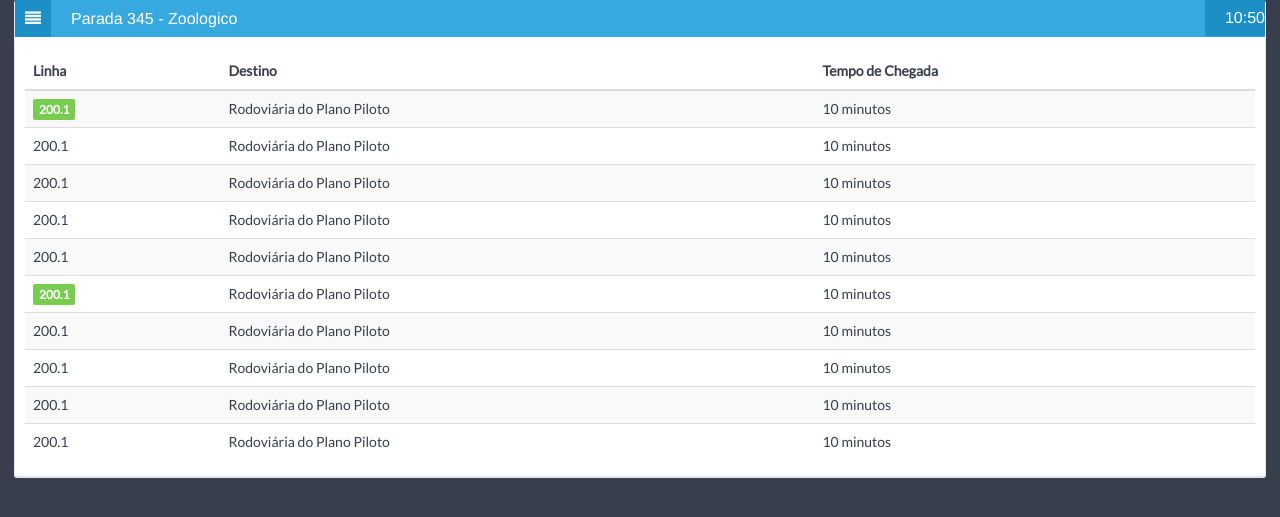
After one commit to carlosasouza/s2itp, a PHP site: page /public_html/informativo.html in a window 1280 px wide. The commit adds this page. Shown: the top 517 px of the page. Run offline with PHP 8.4, Linux system fonts and the light colour scheme.

Commit message:
inserção do modelo inicial do panel informativo

```diff
--- a/public_html/index.php
+++ b/public_html/index.php
@@ -355,7 +355,7 @@ google.maps.event.addDomListener(window, 'load', initialize);
       <div id="load_linhas">
         <label>Linhas:</label>
         <select name="linha" id="linha">
-          <option value="">...:::Selecione a linha:::...</option>
+          <option value="">...::Selecione a linha:::...</option>
         </select>
       </div>
 
--- /dev/null
+++ b/public_html/informativo.html
@@ -0,0 +1,136 @@
+<!DOCTYPE html>
+<html lang="en">
+<head>
+
+	<!-- start: Meta -->
+	<meta charset="utf-8">
+	<title>SimpliQ - Flat & Responsive Bootstrap Admin Template</title>
+	<meta name="description" content="SimpliQ - Flat & Responsive Bootstrap Admin Template.">
+	<meta name="author" content="Łukasz Holeczek">
+	<meta name="keyword" content="SimpliQ, Dashboard, Bootstrap, Admin, Template, Theme, Responsive, Fluid, Retina">
+	<!-- end: Meta -->
+
+	<!-- start: Mobile Specific -->
+	<meta name="viewport" content="width=device-width, initial-scale=1">
+	<!-- end: Mobile Specific -->
+
+	<!-- start: CSS -->
+	<link href="assets/css/bootstrap.min.css" rel="stylesheet">
+	<link href="assets/css/style.min.css" rel="stylesheet">
+	<link href="assets/css/retina.min.css" rel="stylesheet">
+	<!-- end: CSS -->
+
+
+	<!-- The HTML5 shim, for IE6-8 support of HTML5 elements -->
+	<!--[if lt IE 9]>
+
+		<script src="http://html5shim.googlecode.com/svn/trunk/html5.js"></script>
+		<script src="assets/js/respond.min.js"></script>
+		<script src="assets/css/ie6-8.css"></script>
+
+	<![endif]-->
+
+	<!-- start: Favicon and Touch Icons -->
+	<link rel="apple-touch-icon-precomposed" sizes="144x144" href="assets/ico/apple-touch-icon-144-precomposed.png">
+	<link rel="apple-touch-icon-precomposed" sizes="114x114" href="assets/ico/apple-touch-icon-114-precomposed.png">
+	<link rel="apple-touch-icon-precomposed" sizes="72x72" href="assets/ico/apple-touch-icon-72-precomposed.png">
+	<link rel="apple-touch-icon-precomposed" href="http://localhost:8888/bootstrap/simpliq2/ico/apple-touch-icon-57-precomposed.png">
+	<link rel="shortcut icon" href="http://localhost:8888/bootstrap/simpliq2/ico/favicon.png">
+	<!-- end: Favicon and Touch Icons -->
+
+</head>
+
+<body>
+
+<div class="col-lg-12">
+					<div class="box">
+						<div class="box-header">
+							<h2><i class="icon-align-justify"></i><span class="break"></span>Parada 345 - Zoologico</h2>
+							<div class="box-icon">
+								<h2>10:50</h2>
+
+							</div>
+						</div>
+						<div class="box-content">
+							<table class="table table-striped">
+								  <thead>
+									  <tr>
+										  <th>Linha</th>
+										  <th>Destino</th>
+										  <th>Tempo de Chegada</th>
+
+									  </tr>
+								  </thead>
+								  <tbody>
+									<tr>
+										<td><span class="label label-success">200.1</span></td>
+										<td class="center">Rodoviária do Plano Piloto</td>
+										<td class="center">10 minutos</td>
+
+									</tr>
+									<tr>
+										<td>200.1</td>
+										<td class="center">Rodoviária do Plano Piloto</td>
+										<td class="center">10 minutos</td>
+
+									</tr>
+									<tr>
+										<td>200.1</td>
+										<td class="center">Rodoviária do Plano Piloto</td>
+										<td class="center">10 minutos</td>
+
+									</tr>
+									<tr>
+										<td>200.1</td>
+										<td class="center">Rodoviária do Plano Piloto</td>
+										<td class="center">10 minutos</td>
+
+									</tr>
+									<tr>
+										<td>200.1</td>
+										<td class="center">Rodoviária do Plano Piloto</td>
+										<td class="center">10 minutos</td>
+
+									</tr>
+
+									<tr>
+										<td><span class="label label-success">200.1</span></td>
+										<td class="center">Rodoviária do Plano Piloto</td>
+										<td class="center">10 minutos</td>
+
+									</tr>
+									<tr>
+										<td>200.1</td>
+										<td class="center">Rodoviária do Plano Piloto</td>
+										<td class="center">10 minutos</td>
+
+									</tr>
+									<tr>
+										<td>200.1</td>
+										<td class="center">Rodoviária do Plano Piloto</td>
+										<td class="center">10 minutos</td>
+
+									</tr>
+									<tr>
+										<td>200.1</td>
+										<td class="center">Rodoviária do Plano Piloto</td>
+										<td class="center">10 minutos</td>
+
+									</tr>
+									<tr>
+										<td>200.1</td>
+										<td class="center">Rodoviária do Plano Piloto</td>
+										<td class="center">10 minutos</td>
+
+									</tr>
+								  </tbody>
+							 </table>
+
+						</div>
+					</div>
+				</div><!--/col-->
+			</div><!--/row-->
+
+</body>
+
+</html>
```
